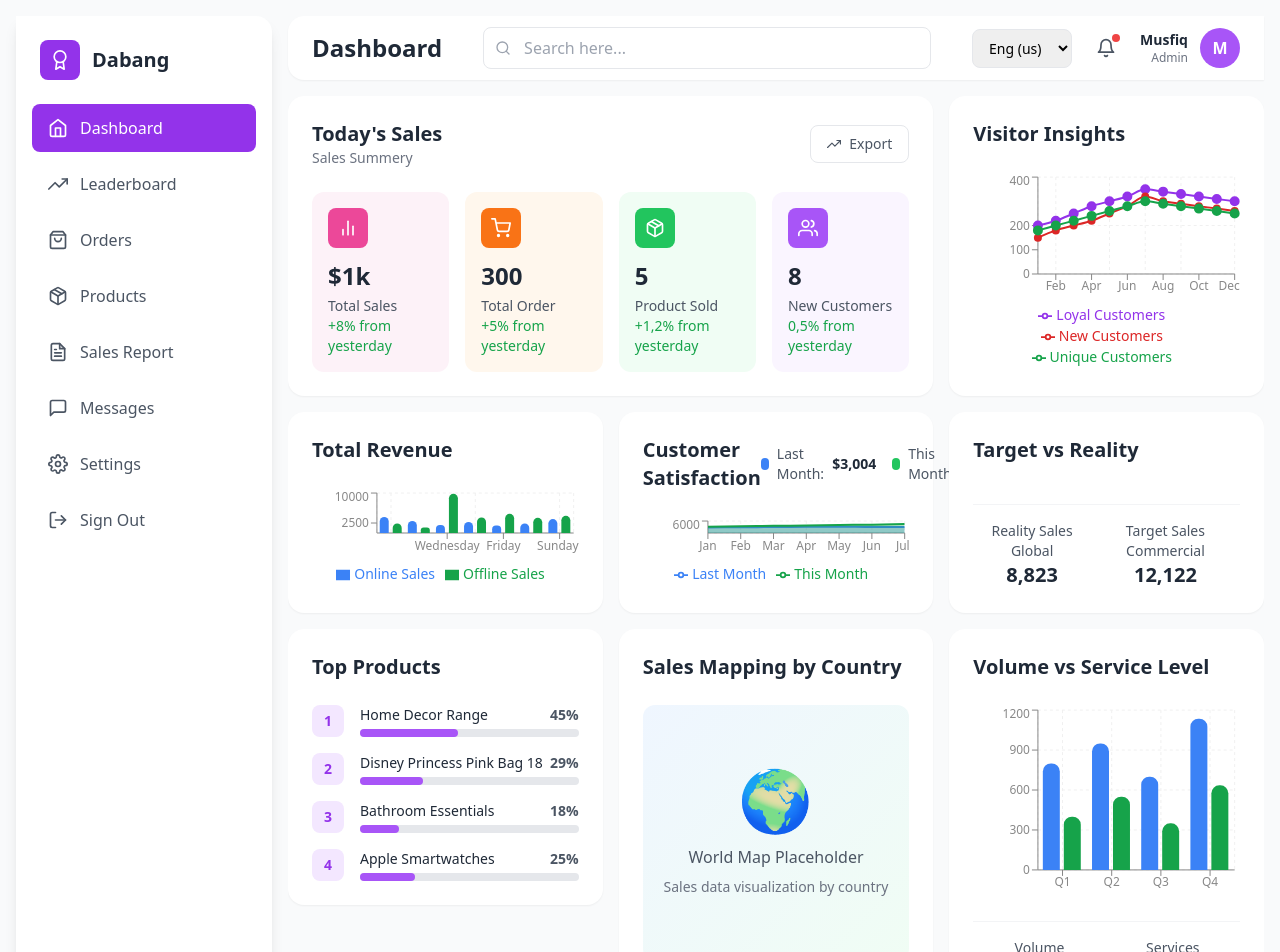
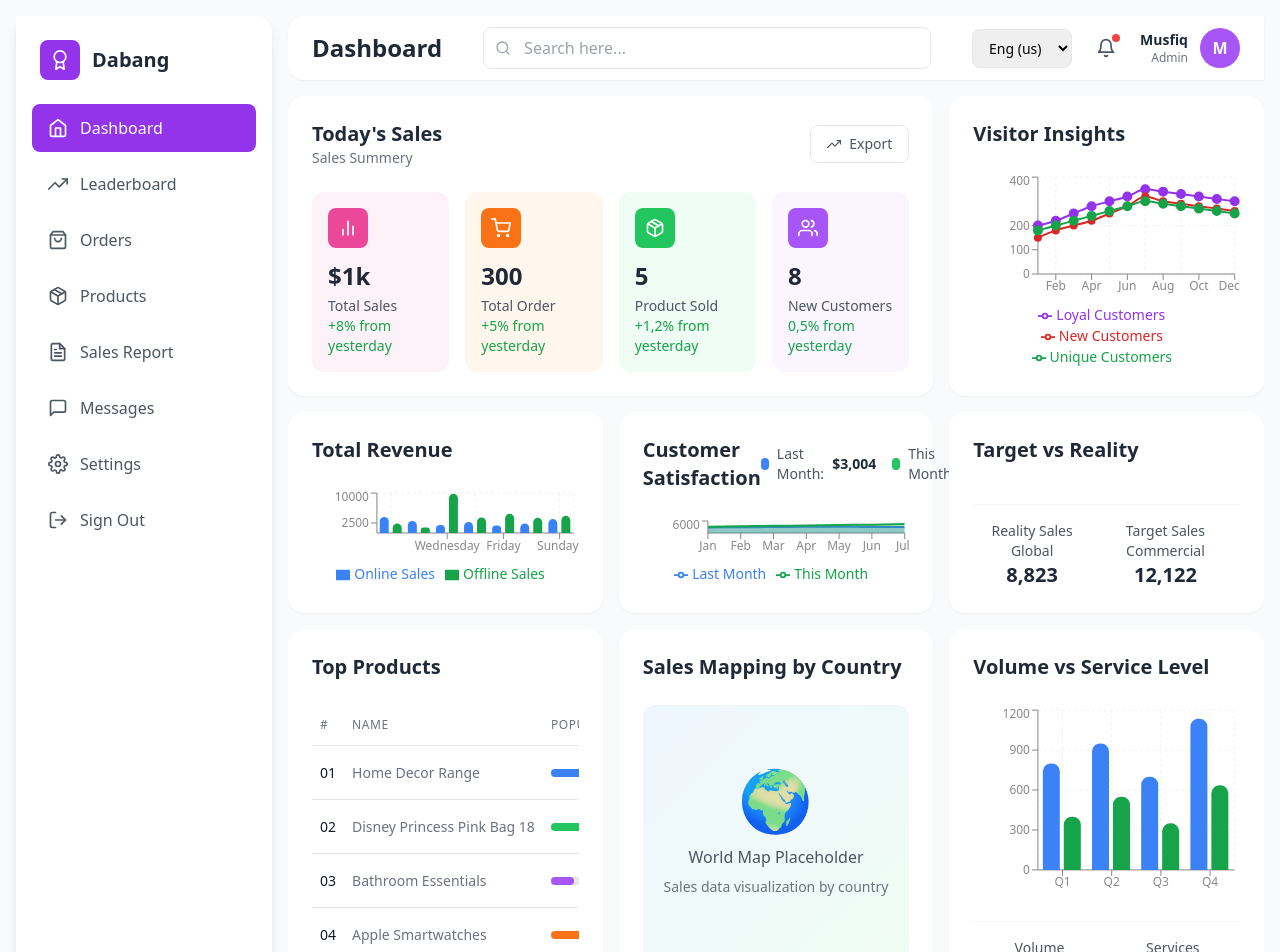
Before and after one commit to jpchsr-coder/sales-dashboard, a React app: page / in a window 1280 px wide. Shown: the top 952 px of the page. Built offline with nearby package versions, Linux system fonts and the light colour scheme; no server answers; the HTML template or start-up script is replaced by a standard one.

Commit message:
added changes

```diff
--- a/src/components/TopProducts.jsx
+++ b/src/components/TopProducts.jsx
@@ -1,10 +1,10 @@
 import React from 'react'
 
 const productsData = [
-  { id: 1, name: 'Home Decor Range', popularity: 45 },
-  { id: 2, name: 'Disney Princess Pink Bag 18', popularity: 29 },
-  { id: 3, name: 'Bathroom Essentials', popularity: 18 },
-  { id: 4, name: 'Apple Smartwatches', popularity: 25 },
+  { id: 1, name: 'Home Decor Range', popularity: 45, sales: 45, color: 'bg-blue-500' },
+  { id: 2, name: 'Disney Princess Pink Bag 18', popularity: 29, sales: 29, color: 'bg-green-500' },
+  { id: 3, name: 'Bathroom Essentials', popularity: 18, sales: 18, color: 'bg-purple-500' },
+  { id: 4, name: 'Apple Smartwatches', popularity: 25, sales: 25, color: 'bg-orange-500' },
 ]
 
 const TopProducts = () => {
@@ -12,26 +12,38 @@ const TopProducts = () => {
     <div className="bg-white rounded-2xl shadow-sm p-6">
       <h2 className="text-xl font-bold text-gray-800 mb-6">Top Products</h2>
 
-      <div className="space-y-4">
+      <div className="overflow-x-auto">
+        <table className="min-w-full divide-y divide-gray-200">
+          <thead>
+            <tr>
+              <th scope="col" className="px-2 py-3 text-left text-xs font-medium text-gray-500 uppercase tracking-wider">#</th>
+              <th scope="col" className="px-2 py-3 text-left text-xs font-medium text-gray-500 uppercase tracking-wider">Name</th>
+              <th scope="col" className="px-2 py-3 text-left text-xs font-medium text-gray-500 uppercase tracking-wider">Popularity</th>
+              <th scope="col" className="px-2 py-3 text-left text-xs font-medium text-gray-500 uppercase tracking-wider">Sales</th>
+            </tr>
+          </thead>
+          <tbody className="bg-white divide-y divide-gray-200">
             {productsData.map((product) => (
-          <div key={product.id} className="flex items-center space-x-4">
-            <div className="w-8 h-8 bg-primary-100 text-primary-600 rounded-lg flex items-center justify-center font-semibold text-sm">
-              {product.id}
-            </div>
-            <div className="flex-1">
-              <div className="flex justify-between items-center mb-1">
-                <span className="text-sm font-medium text-gray-800">{product.name}</span>
-                <span className="text-sm font-semibold text-gray-600">{product.popularity}%</span>
-              </div>
-              <div className="w-full bg-gray-200 rounded-full h-2">
+              <tr key={product.id}>
+                <td className="px-2 py-4 whitespace-nowrap text-sm font-medium text-gray-900">{product.id < 10 ? `0${product.id}` : product.id}</td>
+                <td className="px-2 py-4 whitespace-nowrap text-sm text-gray-500">{product.name}</td>
+                <td className="px-2 py-4 whitespace-nowrap">
+                  <div className="w-32 bg-gray-200 rounded-full h-2">
                     <div
-                  className="bg-primary-500 h-2 rounded-full transition-all duration-300"
+                      className={`${product.color} h-2 rounded-full transition-all duration-300`}
                       style={{ width: `${product.popularity}%` }}
                     ></div>
                   </div>
-            </div>
-          </div>
+                </td>
+                <td className="px-2 py-4 whitespace-nowrap text-sm font-medium">
+                  <span className={`px-2 inline-flex text-xs leading-5 font-semibold rounded-full ${product.color.replace('bg-', 'bg-opacity-20 text-').replace('-500', '-600')}`}>
+                    {product.sales}%
+                  </span>
+                </td>
+              </tr>
             ))}
+          </tbody>
+        </table>
       </div>
     </div>
   )
```
Lines whose indentation alone changed are shown as unchanged.
